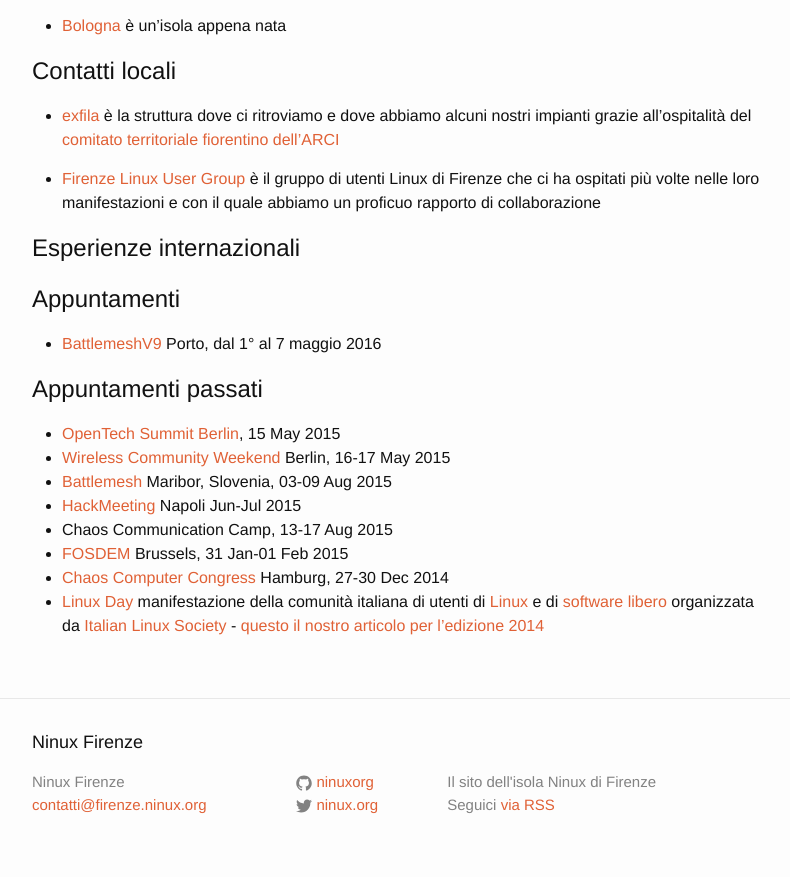
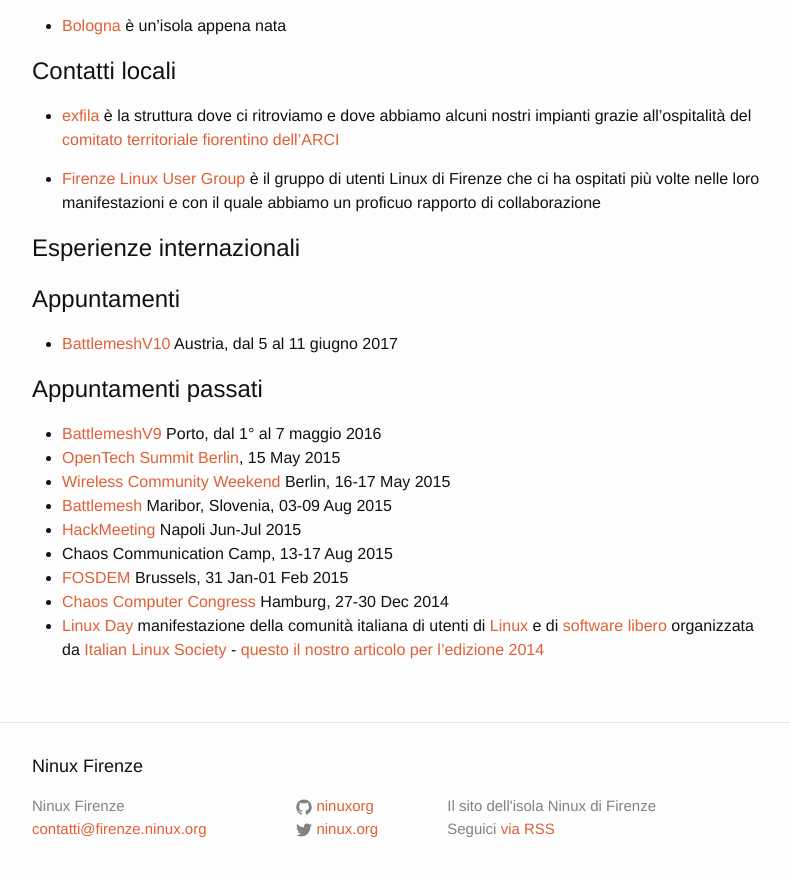
Before and after one commit to ninux-fi/firenze.ninux.org___old, a Jekyll site: the page built from links.md, in a window 1280 px wide and 900 px high, scrolled down 924 px. Shown: the top 877 px of the window, without its empty margins (238-1028 px from the left). Built offline with Jekyll 4.4.1, drawn with Linux system fonts in a browser that asks for light colours; comment, search, counter and statistics services are not loaded.

Commit message:
Update links.md

```diff
--- a/links.md
+++ b/links.md
@@ -70,9 +70,11 @@
 # Esperienze internazionali
 
 # Appuntamenti
-- [BattlemeshV9](http://battlemesh.org/BattleMeshV9) Porto, dal 1° al 7 maggio 2016
+
+- [BattlemeshV10](http://battlemesh.org/BattleMeshV10) Austria, dal 5 al 11 giugno 2017
 
 # Appuntamenti passati
+- [BattlemeshV9](http://battlemesh.org/BattleMeshV9) Porto, dal 1° al 7 maggio 2016
 - [OpenTech Summit Berlin](http://opentechsummit.net/), 15 May 2015
 - [Wireless Community Weekend](http://wiki.freifunk.net/Wireless_Community_Weekend_2015) Berlin, 16-17 May 2015
 - [Battlemesh](http://battlemesh.org/) Maribor, Slovenia, 03-09 Aug 2015
```
